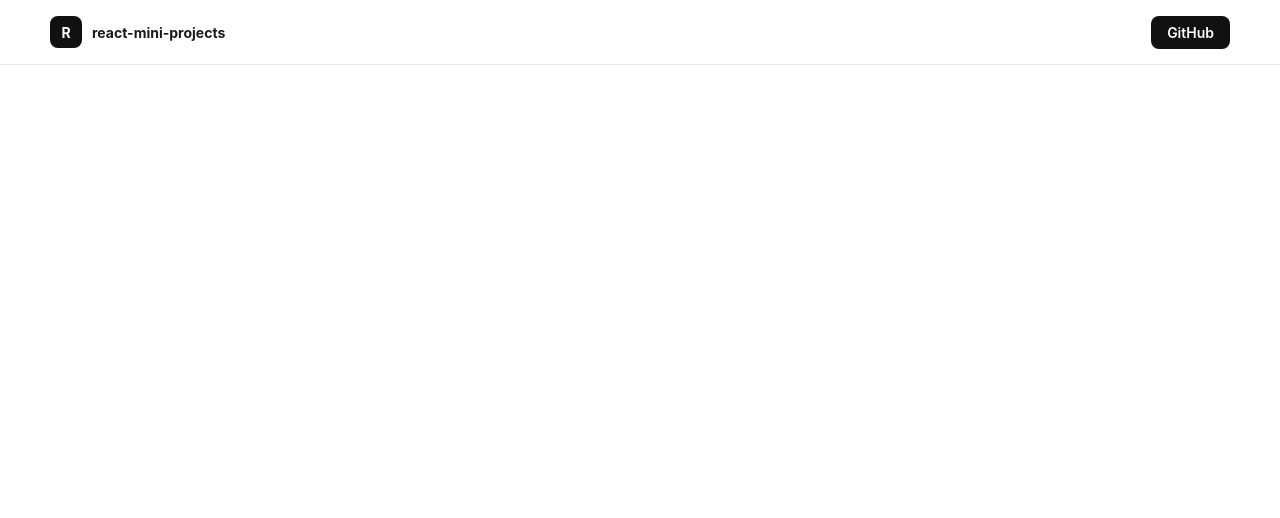
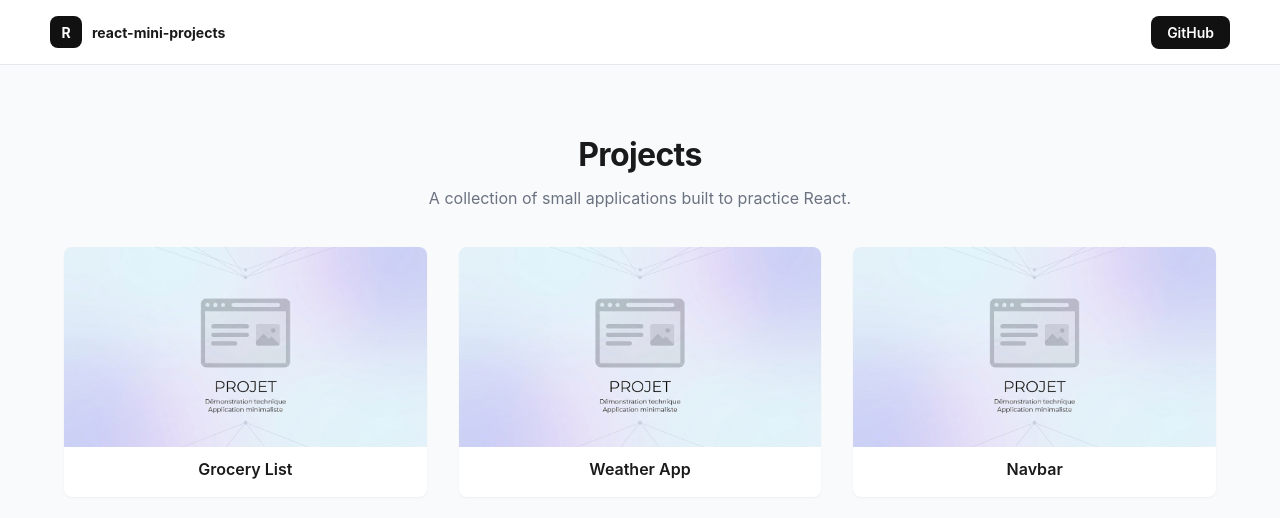
Before and after one commit to vectokse/react-mini-projects, a React (Vite) app in the folder home/: page / in a window 1280 px wide. Shown: the top 518 px of the page. Built offline with nearby package versions, Linux system fonts and the light colour scheme.

Commit message:
✨ Home > add Hero & project-grid

```diff
--- a/home/src/App.jsx
+++ b/home/src/App.jsx
@@ -1,9 +1,52 @@
+import styled from "styled-components";
 import Header from "./components/Header";
+import Hero from "./components/Hero";
+import { theme } from "./theme/theme";
+import { projects } from "./data/projects";
+import ProjectCard from "./components/ProjectCard";
 
 export default function App() {
   return (
-    <>
+    <StyledApp>
       <Header />
-    </>
+      <section className="main-section">
+        <Hero />
+        <div className="project-grid">
+          {projects.map((project) => (
+            <ProjectCard
+              key={project.id}
+              projectLink={project.link}
+              imageUrl={project.imageUrl}
+              title={project.title}
+            />
+          ))}
+        </div>
+      </section>
+    </StyledApp>
   );
 }
+
+const StyledApp = styled.div`
+  display: flex;
+  flex-direction: column;
+  min-height: 100vh;
+  font-family: ${theme.font.family};
+  background-color: ${theme.colors.background};
+
+  .main-section {
+    display: flex;
+    flex-direction: column;
+    flex-grow: 1;
+    gap: 2.1875rem;
+    padding: 4.375rem 1.25rem 6.25rem 1.25rem;
+
+    .project-grid {
+      width: 90vw;
+      max-width: 75rem;
+      margin: 0 auto;
+      display: grid;
+      grid-template-columns: repeat(auto-fill, minmax(20.625rem, 1fr));
+      gap: 2rem;
+    }
+  }
+`;
--- /dev/null
+++ b/home/src/components/Hero.jsx
@@ -0,0 +1,37 @@
+import styled from "styled-components";
+import { theme } from "../theme/theme";
+
+export default function Hero() {
+  return (
+    <StyledHero className="hero">
+      <h3 className="hero-title">Projects</h3>
+      <p className="hero-description">
+        A collection of small applications built to practice React.
+      </p>
+    </StyledHero>
+  );
+}
+
+const StyledHero = styled.div`
+  display: flex;
+  flex-direction: column;
+  gap: 0.75rem;
+  align-items: center;
+  text-align: center;
+
+  .hero-title {
+    font-size: ${theme.font.size.xl};
+    font-weight: ${theme.font.weight.semibold};
+    color: ${theme.colors.text_primary};
+    letter-spacing: -0.02em;
+    margin: 0;
+  }
+
+  .hero-description {
+    font-size: ${theme.font.size.md};
+    font-weight: ${theme.font.weight.regular};
+    line-height: 1.6;
+    color: ${theme.colors.text_secondary};
+    margin: 0;
+  }
+`;
--- /dev/null
+++ b/home/src/components/ProjectCard.jsx
@@ -0,0 +1,52 @@
+import styled from "styled-components";
+import { theme } from "../theme/theme";
+
+export default function ProjectCard({ projectLink, imageUrl, title }) {
+  return (
+    <StyledProjectCard href={projectLink}>
+      <div className="img-wrapper">
+        <img src={imageUrl} alt={title} loading="lazy" />
+      </div>
+      <span className="title">{title}</span>
+    </StyledProjectCard>
+  );
+}
+
+const StyledProjectCard = styled.a`
+  display: grid;
+  grid-template-rows: 80% 1fr;
+  height: 15.625rem;
+  background-color: ${theme.colors.white};
+  border-radius: ${theme.borderRadius.round};
+  text-decoration: none;
+  overflow: hidden;
+  box-shadow: 0 1px 2px 0 rgba(0, 0, 0, 0.05);
+
+  transition: transform 0.2s ease;
+
+  &:hover {
+    transform: translateY(-5px);
+
+    .img-wrapper img {
+      transform: scale(1.1);
+    }
+  }
+
+  .img-wrapper {
+    overflow: hidden;
+    img {
+      width: 100%;
+      height: 100%;
+      object-fit: cover;
+      transition: transform 0.3s ease;
+    }
+  }
+
+  .title {
+    padding: 0.75rem 1rem;
+    font-size: ${theme.font.size.md};
+    font-weight: ${theme.font.weight.medium};
+    color: ${theme.colors.text_primary};
+    text-align: center;
+  }
+`;
--- /dev/null
+++ b/home/src/data/projects.js
@@ -0,0 +1,24 @@
+/**
+ * Temporary data for development — will be replaced later
+ * @TODO : Replace with real project data
+ */
+export const projects = [
+  {
+    id: 1,
+    title: "Grocery List",
+    imageUrl: "default-project.png",
+    link: "https://github.com",
+  },
+  {
+    id: 2,
+    title: "Weather App",
+    imageUrl: "default-project.png",
+    link: "https://github.com",
+  },
+  {
+    id: 3,
+    title: "Navbar",
+    imageUrl: "default-project.png",
+    link: "https://github.com",
+  },
+];
```
Also changed, not shown: home/public/default-project.png (added).
